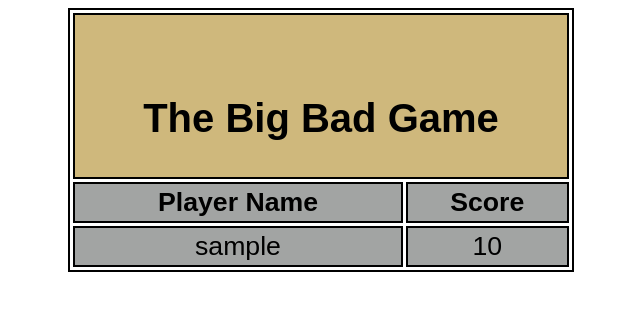
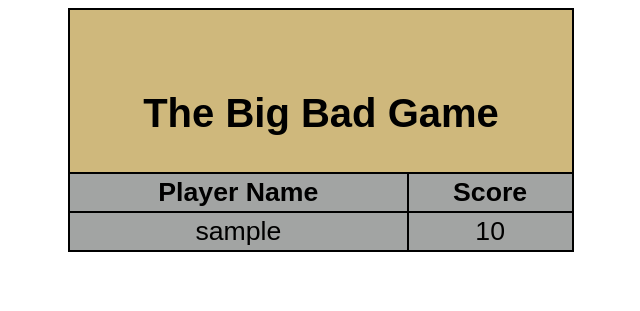
Before and after one commit to CodyConstine/CSCI_3308_Final_Project, a PHP site: page /leaderboard.php in a window 1280 px wide. Shown: the top 311 px of the page, without its empty margins (319-959 px from the left). Run offline with PHP 8.4, Linux system fonts and the light colour scheme; tables that the repository leaves empty or names only in its code hold one stand-in row (values such as "Sample post").

Commit message:
made the borders on the table better

```diff
--- a/leaderboard.php
+++ b/leaderboard.php
@@ -2,9 +2,12 @@
 <html>
 <head>
 <style>
+table {
+     border-collapse:collapse;
+}
 table, th, td {
      border: 2px solid black;
-     font-family:sans-serif;
+     font-family:arial;
      vertical-align:center;
      text-align:center;
      font-size:20pt;
```
Also changed, not shown: 1 other file.
